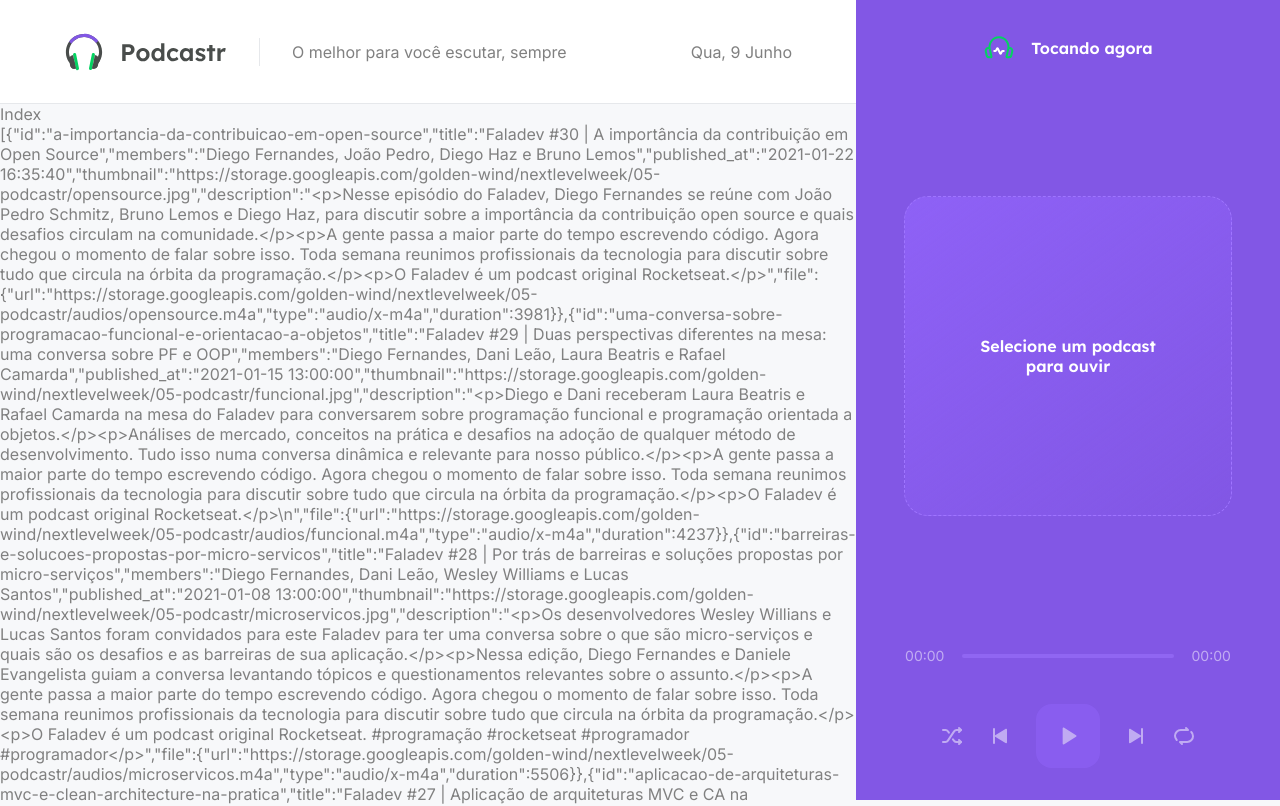
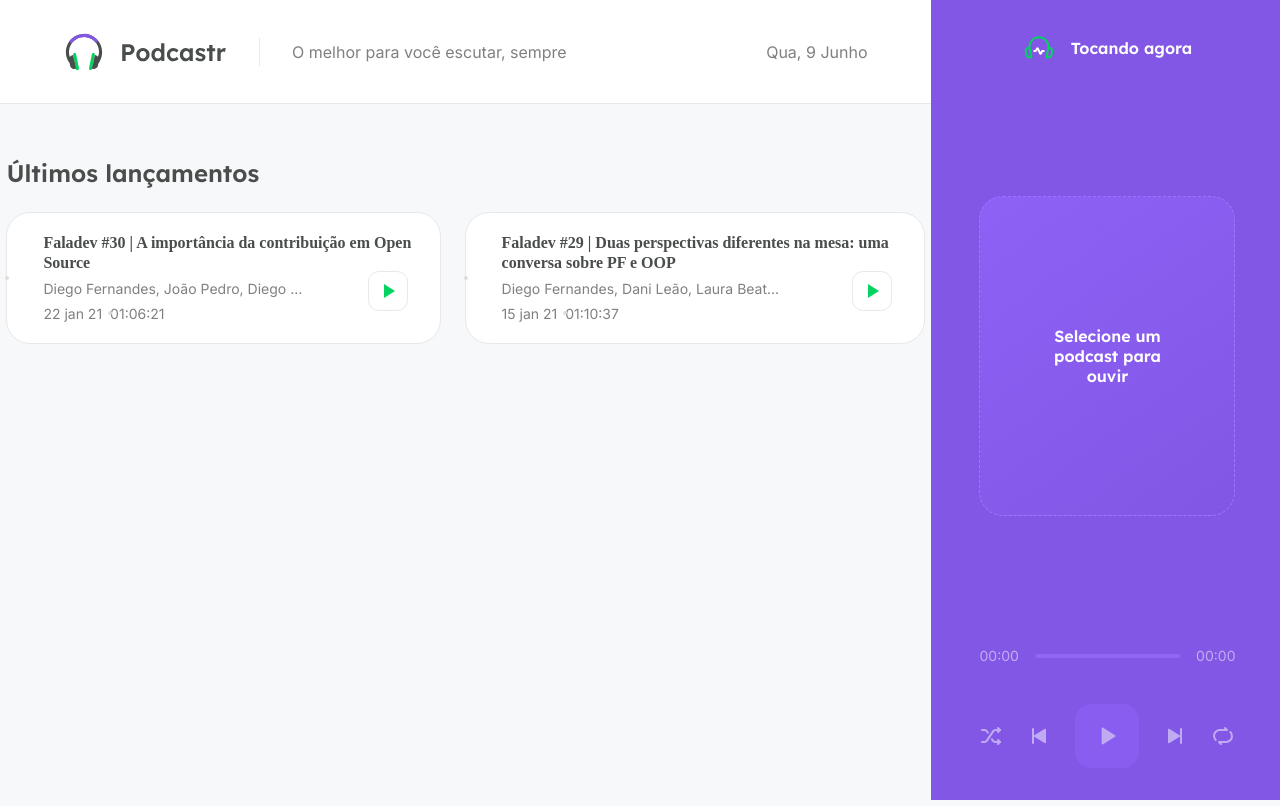
Before and after one commit to arichardi/Podcastr-NLW-study, a Next.js app: page / in a window 1280 px wide. Shown: the top 806 px of the page. Built offline with nearby package versions, Linux system fonts and the light colour scheme; data requests are answered from the project's data file; grey boxes are pictures that could not be loaded.

Commit message:
last episodes done

```diff
--- /dev/null
+++ b/next.config.js
@@ -0,0 +1,5 @@
+module.exports = {
+    images: {
+        domains: ['storage.googleapis.com']
+    }
+};
--- /dev/null
+++ b/src/pages/Home.module.css
@@ -0,0 +1,121 @@
+.homepage {
+    padding: 0.4rem;
+    height: calc(100vh - 6.5rem);
+    overflow-y: scroll;
+}
+
+.homepage h2 {
+    margin-top: 3rem;
+    margin-bottom: 1.5rem;
+}
+
+.lastedEpisodes ul {
+    list-style: none;
+    display: grid;
+    grid-template-columns: repeat(2, 1fr);
+    gap: 1.5rem;
+}
+
+.lastedEpisodes li {
+    background: var(--white);
+    border: 1px solid var(--gray-100);
+    padding: 1.25rem;
+    border-radius: 1.5rem;
+    position: relative;
+
+    display: flex;
+    align-items: center;
+}
+
+.lastedEpisodes img {
+    width: 6rem;
+    height: 6rem;
+    border-radius: 1rem;
+}
+
+.allEpisodes{
+    color: black;
+
+}
+
+.episodeDetails{
+    flex: 1;
+    margin-left: 1rem;
+
+}
+
+.episodeDetails a {
+    display: block;
+    color: var(--gray-800);
+    font-family: Lexend sans-serif;
+    font-weight: 600;
+    text-decoration: none;
+    line-height: 1.2rem;
+
+}
+
+.episodeDetails a:hover {
+   text-decoration: underline;
+   color: cornflowerblue;
+}
+
+.episodeDetails p {
+    font-size: 0.875rem;
+    margin-top: 0.5rem;
+    max-width: 70%;
+    white-space: nowrap;
+    overflow: hidden;
+    text-overflow: ellipsis;
+
+}
+
+.episodeDetails span{
+    display: inline-block;
+    margin-top: 0.5rem;
+    font-size: 0.875rem;
+
+
+}
+.episodeDetails span:last-child {
+    margin-left: 0.5rem;
+    padding-right: 0.5rem;
+    position: relative;
+
+}
+
+.episodeDetails span::before {
+    content: '';
+    width: 4px;
+    height: 4px;
+    border-radius: 2px;
+    background: #DDD;
+    position: absolute;
+    left: 0;
+    top: 50%;
+    transform: translate(-50%, -50%);
+}
+
+.buttonPlay {
+    position: absolute;
+    right: 2rem;
+    bottom: 2rem;
+
+    width: 2.5rem;
+    height: 2.5rem;
+    background: var(--white);
+    border: 1px solid var(--gray-100);
+    border-radius: 0.675rem;
+    font-size: 0;
+
+    transition: filter 0.4s;
+}
+
+.buttonPlay img{
+    width: 1.5rem;
+    height: 1.5rem;
+
+}
+
+.buttonPlay:hover{
+    filter: brightness(0.9);
+}
--- a/src/pages/index.tsx
+++ b/src/pages/index.tsx
@@ -1,8 +1,11 @@
 import { GetStaticProps } from 'next'
+import Image from 'next/image'
 import { api } from '../Services/api'
 import { format, parseISO } from 'date-fns'
 import ptBR from 'date-fns/locale/pt-BR'
+
 import { convertDurationToTimeString } from '../utils/convertDurationToTimestring'
+import styles from './Home.module.css'
 
 //typing my objects
 type Episode = {
@@ -18,16 +21,44 @@
 }
 
 type HomeProps = {
-  episodes: Episode[]
+  lastestEpisodes: Episode[]
+  allEpisodes: Episode[]
 }
 
 
-export default function Home(props: HomeProps) {
+export default function Home({ lastestEpisodes, allEpisodes }: HomeProps) {
   return (
-    <>
-   <div>Index</div>
-   <p>{JSON.stringify(props.episodes)}</p>
-   </>
+    <div className={styles.homepage} >
+   <section className={styles.lastedEpisodes} >
+     <h2>Últimos lançamentos</h2>
+
+      <ul>
+        {lastestEpisodes.map( episode => {
+          return (
+            <li key={episode.id}>
+              <Image width={192} height={192}
+              src={episode.thumbnail} alt={episode.title}
+              objectFit='cover' />
+
+              <div className={styles.episodeDetails} >
+                <a href=''>{episode.title}</a>
+                <p>{episode.members}</p>
+                <span>{episode.publishedAt}</span>
+                <span>{episode.durationAsString}</span>
+              </div>
+
+              <button type='button' className={styles.buttonPlay} >
+                <img src='/play-green.svg' alt='Tocar o episódio' />
+              </button>
+
+            </li>
+          )
+        })}
+      </ul>
+
+   </section>
+   <section className={styles.allEpisodes} ></section>
+   </div>
   )
 }
 
@@ -53,14 +84,19 @@
       publishedAt: format(parseISO(episode.published_at), 'd MMM yy', { locale: ptBR }),
       duration: Number(episode.file.duration),
       durationAsString: convertDurationToTimeString(Number(episode.file.duration)),
-      description: episode.file.description,
+      description: episode.description,
       url: episode.file.url
     }
   })
 
+  //separate the last 2 episodes for show in the index
+  const lastestEpisodes = episodes.slice(0, 2)
+  const allEpisodes = episodes.slice(2, episodes.length)
+
   return {
     props: {
-      episodes: data
+      lastestEpisodes,
+      allEpisodes
     },
     revalidate: 60 * 60 * 24
   }
```
Also changed, not shown: 1 other file (tests, documents, lock files or other folders).
